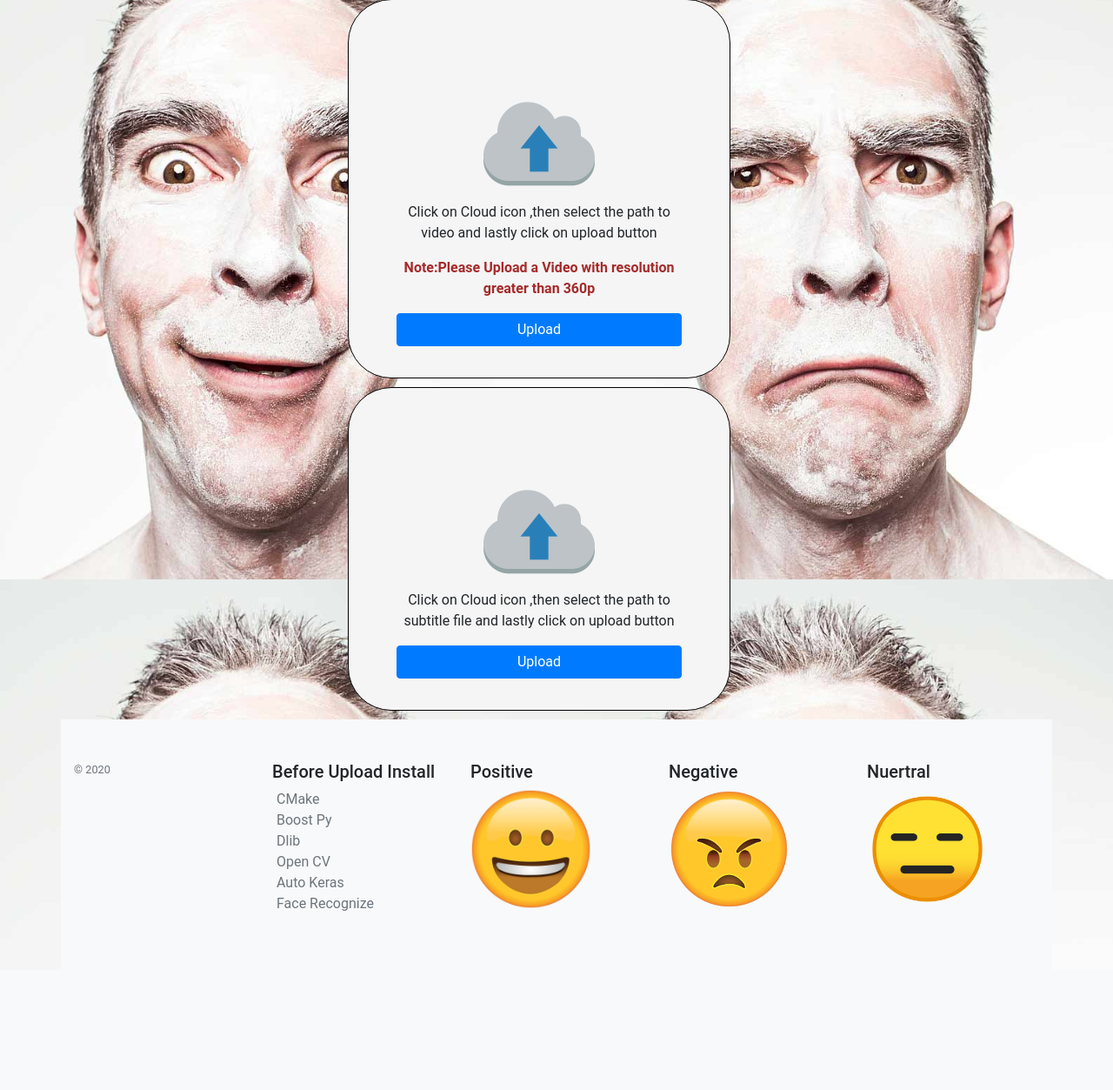
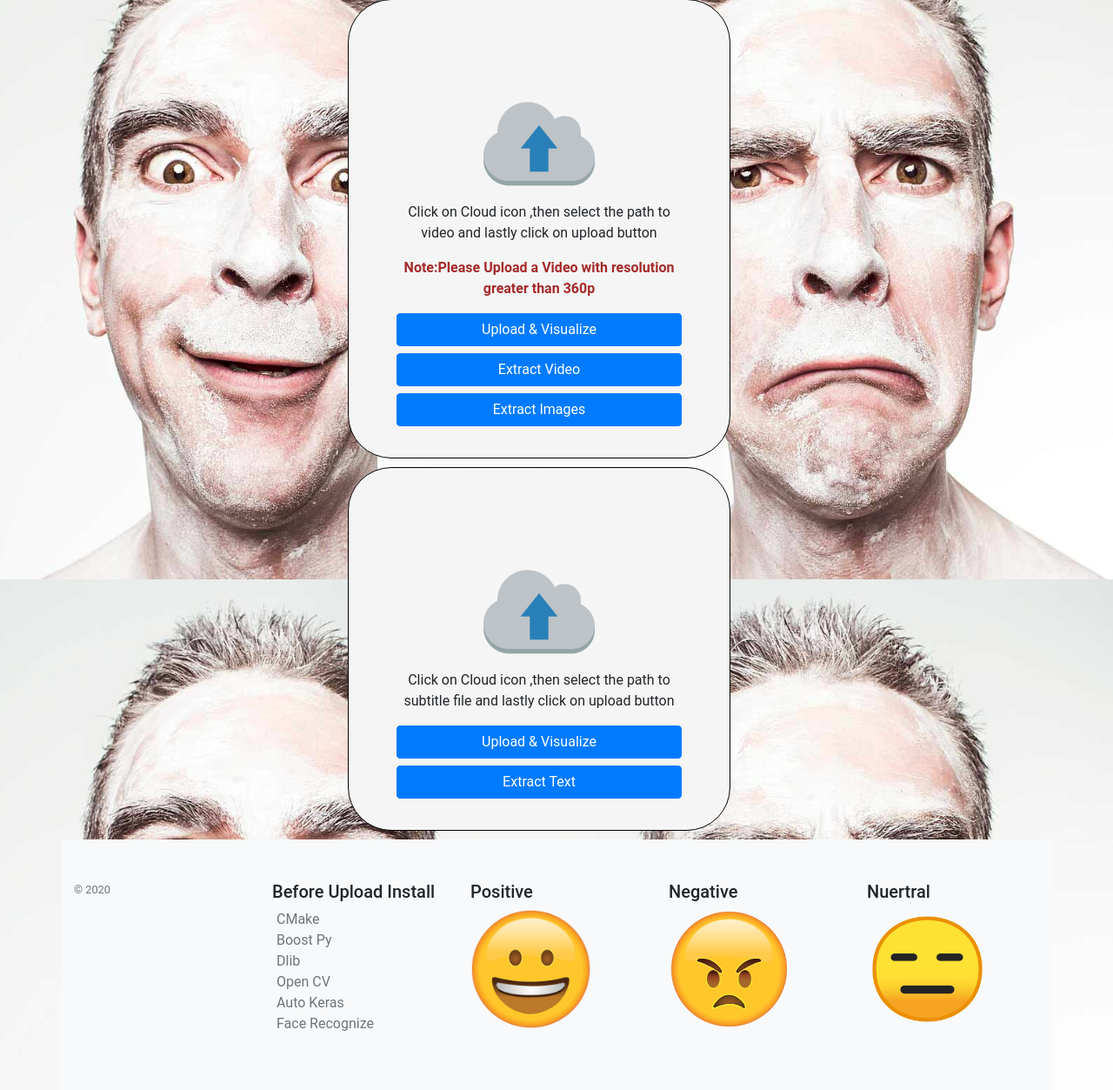
Before and after one commit to Arooba122/Multi_Model_Sentiment_Analysis, a Flask app: page / in a window 1280 px wide. Shown: the part 134-1387 px from the top of the page at 87% size. Before the commit the page ends 1181 px from the top, so only its background shows below. Run offline with Flask 2, Linux system fonts and the light colour scheme; parts of the project's set-up code (start-up, migrations or seed data) failed here and were passed over; some libraries are stand-ins or nearby versions.

Commit message:
code updated for 60% evaluation

```diff
--- /dev/null
+++ b/templates/extractedaudio.html
@@ -0,0 +1,5 @@
+{% extends "layout.html" %}
+{% block content %}
+
+
+{% endblock %}
--- /dev/null
+++ b/templates/extractedtext.html
@@ -0,0 +1,6 @@
+{% extends "layout.html" %}
+{% block content %}
+
+
+
+{% endblock %}
--- a/templates/layout.html
+++ b/templates/layout.html
@@ -106,6 +106,7 @@
                 }
 
         </style>
+
         <script>
             //var track = document.getElementById('soybean-talk-clip-captions').track;
 
@@ -141,6 +142,7 @@
           });
 
         </script>
+
     </head>
 
     <body>
@@ -184,7 +186,9 @@
                 </p>
                     <p style="color: brown; text-align: center;"> <b>Note:Please Upload a Video with resolution greater than 360p</b></p>
 
-                        <input type="submit" class="btn btn-primary btn-block" value="Upload"  />
+                        <input type="submit" name="submit_button" class="btn btn-primary btn-block" value="Upload & Visualize"  />
+                        <input type="submit" name="submit_button" class="btn btn-primary btn-block" value="Extract Video"  />
+                        <input type="submit" name="submit_button" class="btn btn-primary btn-block" value="Extract Images"  />
 
 
                 </form>
@@ -206,8 +210,8 @@
                   Click on Cloud icon ,then select the path to subtitle file and lastly click on upload button
               </p>
 
-                      <input type="submit" class="btn btn-primary btn-block" value="Upload"  />
-
+                      <input type="submit" name="submit_button" class="btn btn-primary btn-block" value="Upload & Visualize"  />
+                      <input type="submit" name="submit_button" class="btn btn-primary btn-block" value="Extract Text"  />
 
               </form>
 
```
Also changed, not shown: templates/extractedimage.html (added, +9 -0 lines), templates/demo.html (line endings or trailing spaces), templates/display.html (line endings or trailing spaces).
